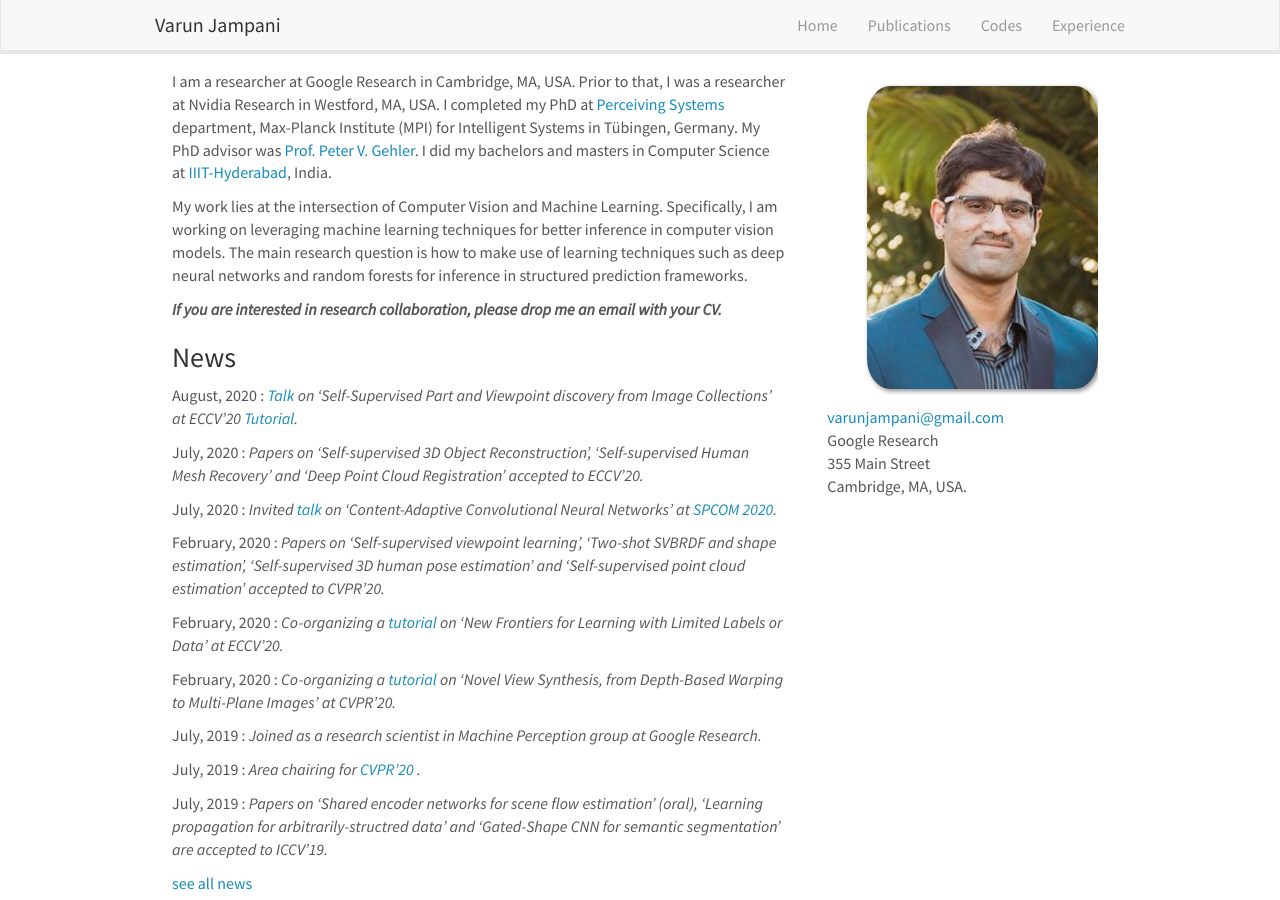
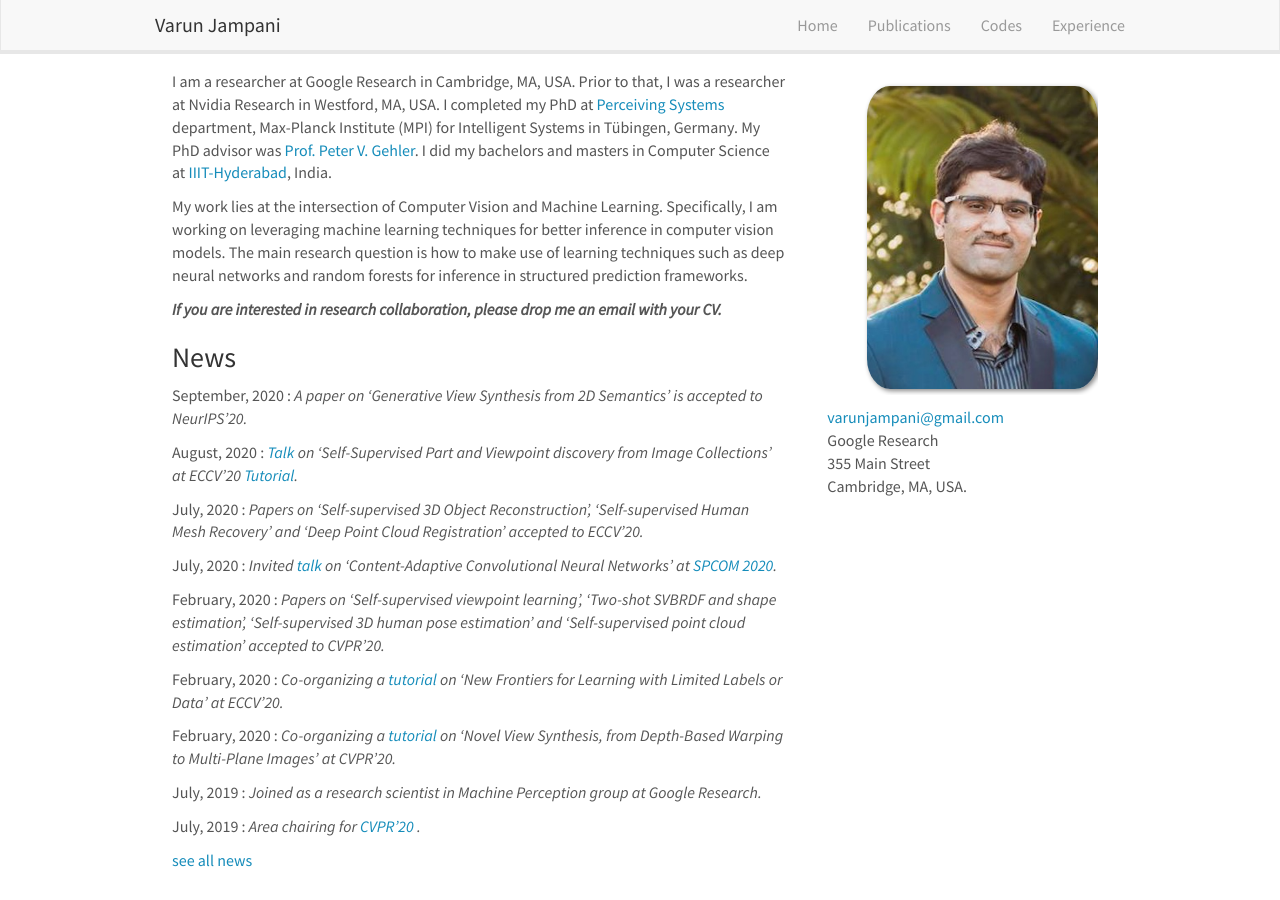
Before and after one commit to varunjampani/varunjampani.github.io, a Jekyll site: the page built from _pages/home.md, in a window 1280 px wide and 900 px high. Built offline with Jekyll 4.4.1, drawn with Linux system fonts in a browser that asks for light colours; nearby versions of some CDN libraries.

Commit message:
Update news.yml

```diff
--- a/_data/news.yml
+++ b/_data/news.yml
@@ -1,3 +1,6 @@
+- date: September, 2020
+  headline: A paper on 'Generative View Synthesis from 2D Semantics' is accepted to NeurIPS'20.
+
 - date: August, 2020
   headline: <a href="https://youtu.be/5kzU6NkvGX4">Talk</a> on 'Self-Supervised Part and Viewpoint discovery from Image Collections' at ECCV'20 <a href="https://nvlabs.github.io/eccv2020-limited-labels-data-tutorial/">Tutorial</a>.
 
```
